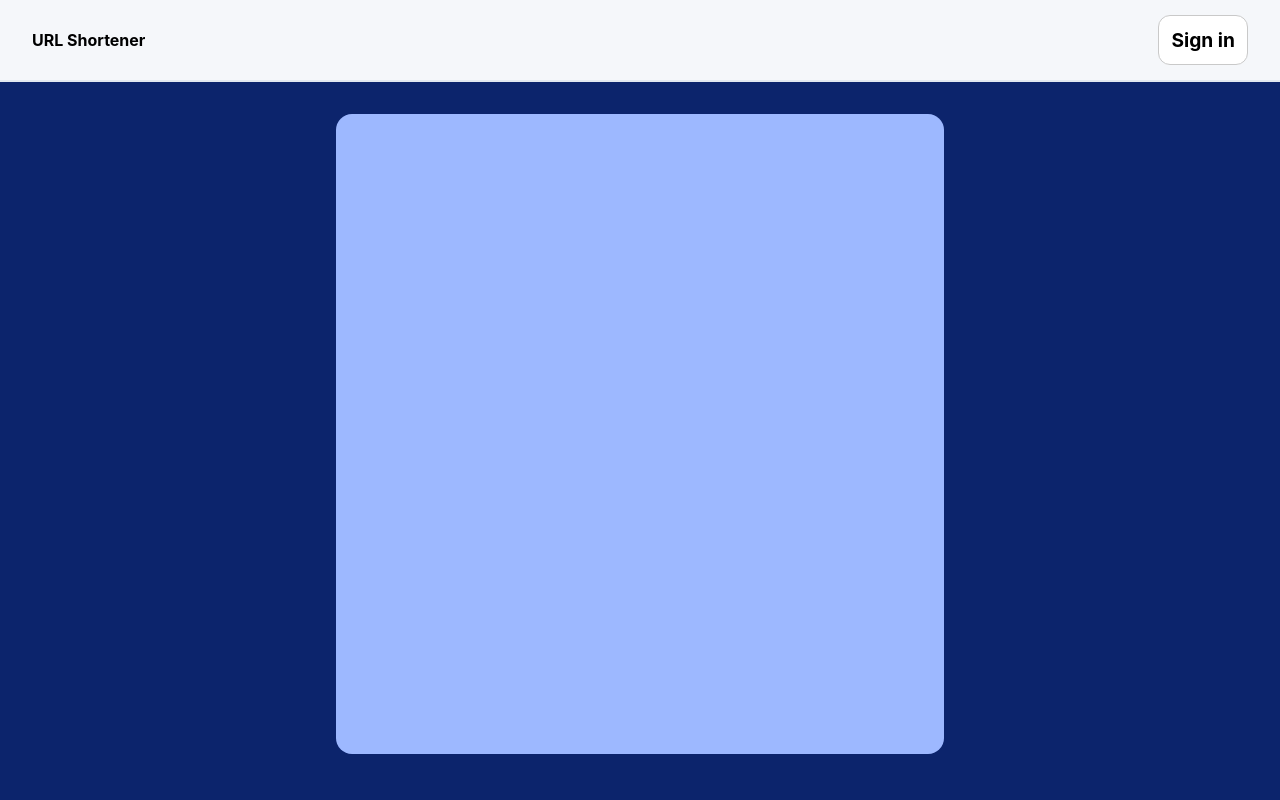
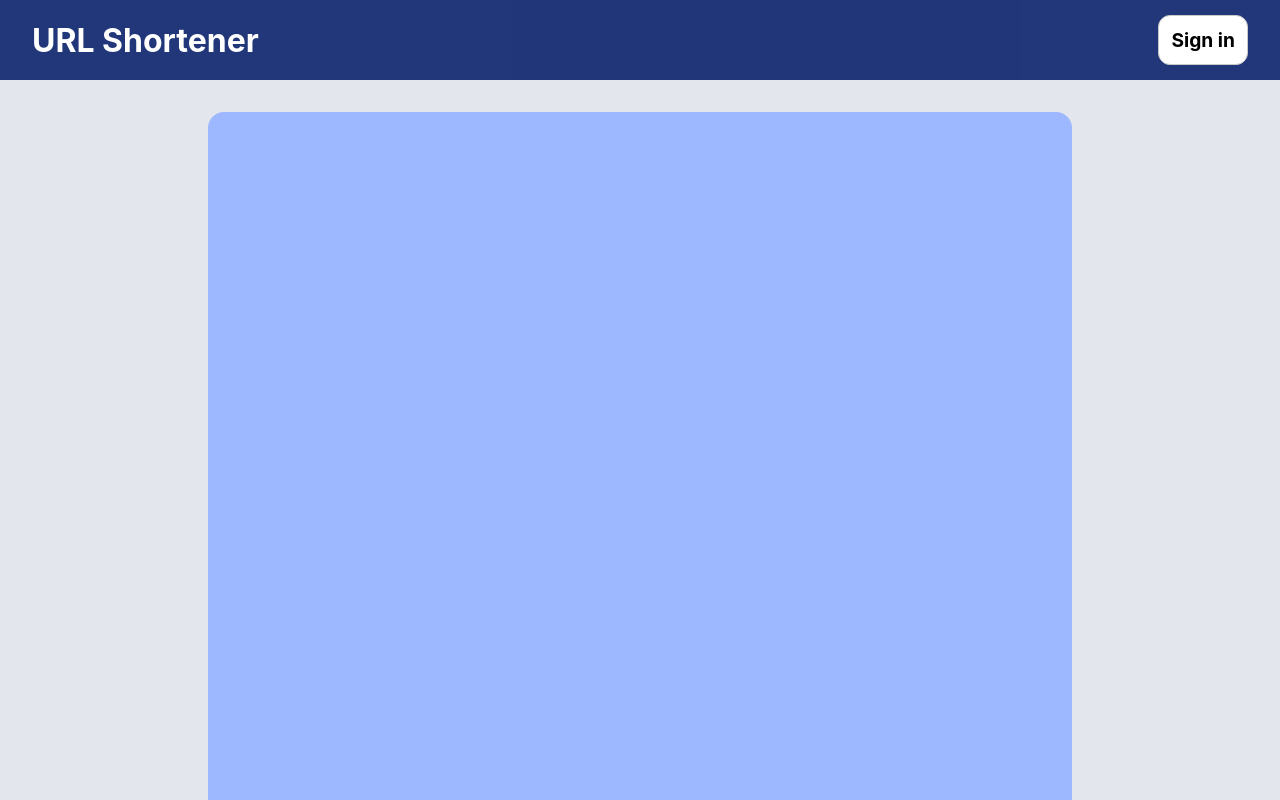
Before and after one commit to Excsi4ka/UrlShortener-Frontend, a React (Vite) app: page / in a window 1280 px wide. Shown: the top 800 px of the page. Built offline with nearby package versions, Linux system fonts and the light colour scheme.

Commit message:
width scaling fix 2

```diff
--- a/src/components/Header/Header.css
+++ b/src/components/Header/Header.css
@@ -1,8 +1,11 @@
-.header{
-    height: 5rem;
-    background-color: #F8FAFCE6;
-    border-bottom: 2px solid #e2e8f0;
+.header {
+    width: 100%;
+    box-sizing: border-box;
+    min-height: 5rem;
+    background-color: rgb(12 36 108 / 0.9);
     display: flex;
+    position: sticky;
+    top: 0;
     align-items: center;
     justify-content: space-between;
     padding-right: 2rem;
@@ -10,8 +13,8 @@
 }
 
 .header-text {
-    color: #000000;
+    color: #ffffff;
     margin: 0;
-    font-size: 1rem;
+    font-size: 2rem;
     font-weight: bold;
 }
--- a/src/components/HomePage/HomePage.css
+++ b/src/components/HomePage/HomePage.css
@@ -2,21 +2,20 @@
     display: flex;
     flex-direction: column;
     min-height: 100vh;
-}
-
-.content-box {
-    display: flex;
-    flex-direction: column;
-    background-color: #0c246c;
-    width: 100%;
-    align-items: center;
-    padding: 2rem;
     box-sizing: border-box;
 }
 
+.home-content {
+    display: flex;
+    flex-direction: column;
+    align-items: center;
+    justify-content: start;
+    padding: 2rem;
+}
+
 .url-shortening {
-    min-width: 20rem;
-    width: 50%;
+    width: min(100% - 4rem, 50rem);
+    padding: 2rem;
     display: flex;
     background-color: #9db8ff;
     border-radius: 1rem;
--- a/src/components/HomePage/HomePage.tsx
+++ b/src/components/HomePage/HomePage.tsx
@@ -6,7 +6,12 @@ export default function HomePage() {
     return (
         <main className="home-page">
             <Header/>
-            <section className="content-box">
+            <section className="home-content">
+                <section className="url-shortening">
+
+                </section>
+            </section>
+            <section className="home-content">
                 <section className="url-shortening">
 
                 </section>
--- a/src/components/LoginPage/LoginPage.css
+++ b/src/components/LoginPage/LoginPage.css
@@ -1,10 +1,16 @@
 .login-page {
     min-height: 100vh;
     display: flex;
+    flex-direction: column;
+    box-sizing: border-box; /* includes the padding and the border */
+}
+
+.login-content {
+    display: flex;
+    flex-direction: column;
     align-items: center;
     justify-content: start;
-    flex-direction: column;
-    box-sizing: border-box; /* includes the padding and the border */
+    padding: 5rem 5rem 5rem 5rem;
 }
 
 .oauth-card {
@@ -16,8 +22,7 @@
     border-radius: 2rem;
     gap: 1rem;
     box-shadow: 0 2px 12px rgb(51 50 50 / 0.87);
-    margin: 5rem;
-    width: min(100% - 2rem, 26rem);
+    width: min(100% - 4rem, 26rem);
 }
 
 .login-text-top {
--- a/src/components/LoginPage/LoginPage.tsx
+++ b/src/components/LoginPage/LoginPage.tsx
@@ -10,6 +10,7 @@ export default function LoginPage() {
 
     return (
         <main className="login-page">
+            <section className="login-content">
                 <section className="oauth-card">
                     <h1 className="login-text-top">Sign in</h1>
                     <h2 className="login-text-bottom">Create short links and view analytics after signing in!</h2>
@@ -17,6 +18,7 @@ export default function LoginPage() {
                     <OAuthButton name="Discord" href={OAuthPath + "discord"} imageUrl={DiscordIcon}/>
                     <OAuthButton name="Github" href={OAuthPath + "github"} imageUrl={GithubIcon}/>
                 </section>
+            </section>
             <Footer/>
         </main>
     )
```
Lines whose indentation alone changed are shown as unchanged.
